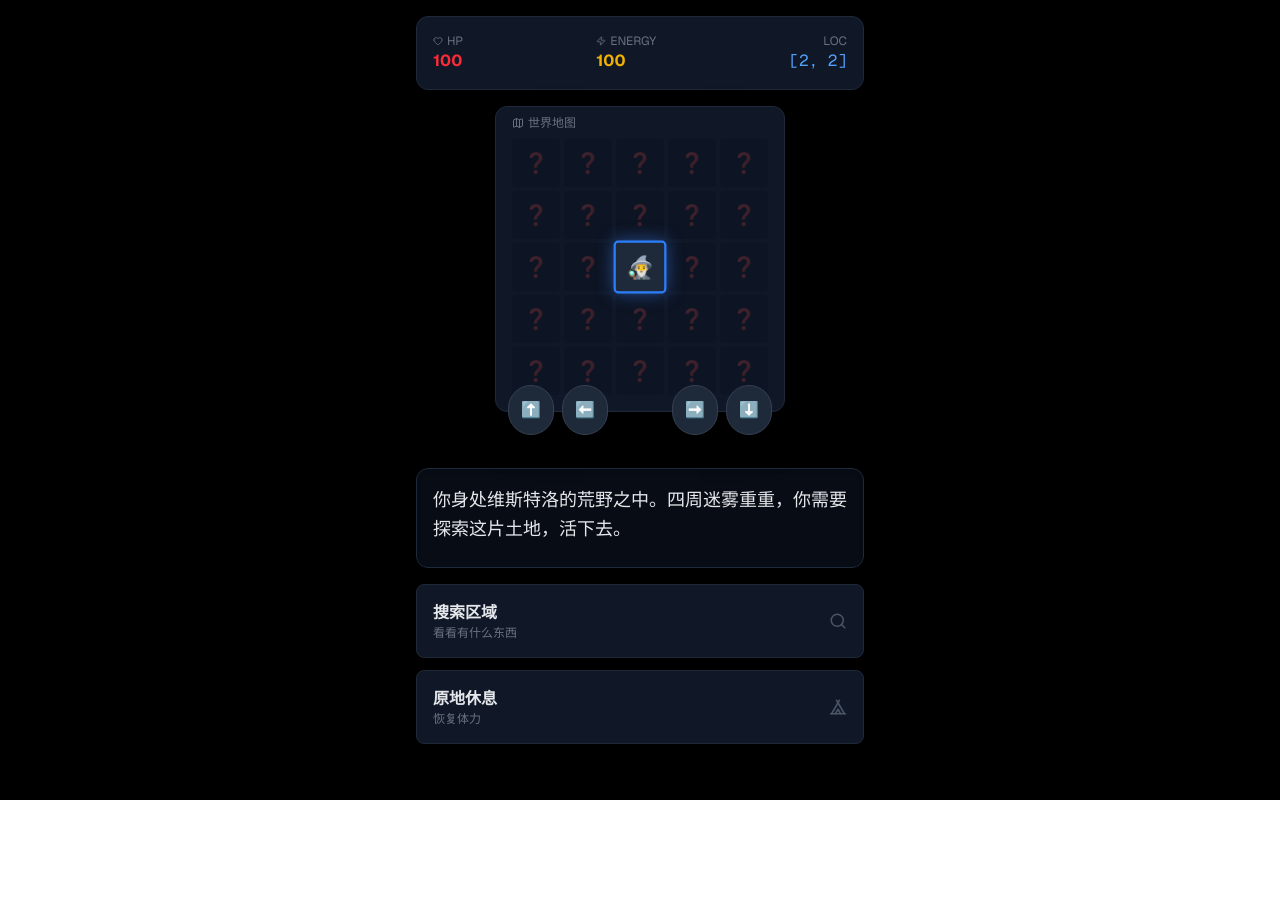
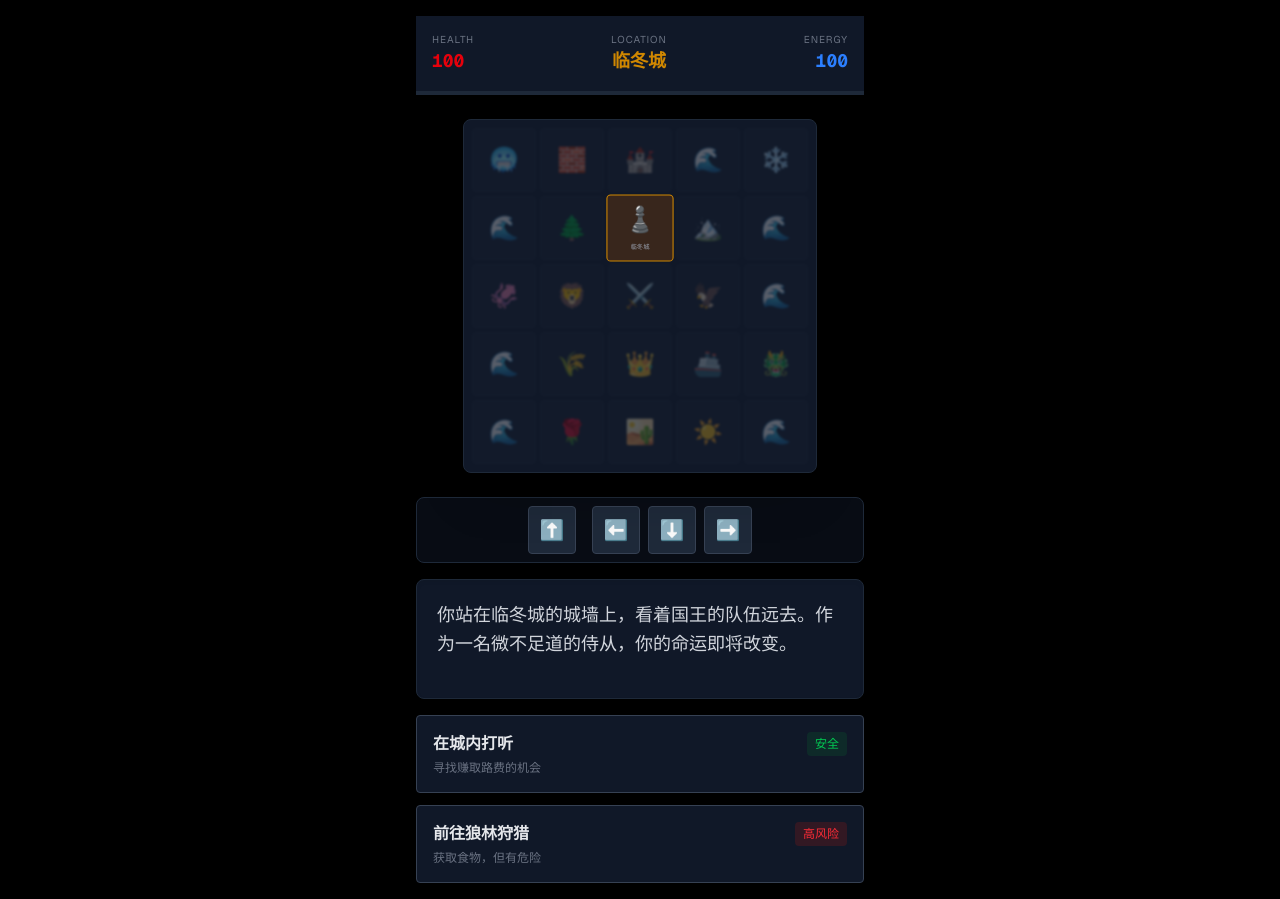
Before and after one commit to StudioSiyuan/westeros-ai-game, a Next.js app: page / in a window 1280 px wide. Before the commit the page ends 800 px from the top, so only its background shows below. Built offline with nearby package versions, Linux system fonts and the light colour scheme.

Commit message:
auto update: Sun Nov 30 18:32:28     2025

```diff
--- a/app/api/game/route.ts
+++ b/app/api/game/route.ts
@@ -3,47 +3,50 @@ import { z } from 'zod';
 export const maxDuration = 60;
 
 export async function POST(req: Request) {
-  const { gameState, action, mapInfo } = await req.json(); // 接收 mapInfo
+  // 接收 locationName (具体的维斯特洛地名)
+  const { gameState, action, locationName } = await req.json();
   const apiKey = process.env.GOOGLE_GENERATIVE_AI_API_KEY;
 
   if (!apiKey) return new Response(JSON.stringify({ error: "No API Key" }), { status: 500 });
 
-  // 这里的 Prompt 更加侧重环境生成
   const systemPrompt = `
-    你是一款《权力的游戏》背景的 Roguelike 生存游戏 DM。
+    你是一款《权力的游戏》(冰与火之歌) 文字RPG的 DM。
 
-    【玩家状态】
-    HP:${gameState.hp}, 精力:${gameState.energy}
-    当前坐标: [${gameState.position.x}, ${gameState.position.y}]
-    地形类型: ${mapInfo.biome} (例如: 森林/废墟/城堡/河流)
+    【当前剧情背景】
+    玩家身处：${locationName}
+    (坐标: [${gameState.position.x}, ${gameState.position.y}])
+    玩家状态: HP ${gameState.hp}, 精力 ${gameState.energy}
+    持有物品: ${gameState.inventory.join(', ')}
 
     【玩家行动】
     "${action}"
 
-    【任务】
-    请生成这一格发生的事件。
-    1. 如果是第一次进入该坐标，生成一个环境描述 + 随机遭遇（敌人/宝物/NPC）。
-    2. 如果是"搜索"，生成获得物品或遭遇陷阱的结果。
-    3. 必须简短有力（100字以内）。
+    【生成要求】
+    1. **必须结合维斯特洛的地理设定**。
+       - 如果在【临冬城】：涉及史塔克家族、寒冷、狼。
+       - 如果在【君临】：涉及兰尼斯特、金袍子、肮脏的街道、政治阴谋。
+       - 如果在【绝境长城】：涉及守夜人、异鬼传说。
+       - 如果在【多恩】：涉及炎热、沙蛇、美酒。
+    2. 只有在玩家选择"探索"或"移动"到新区域时，才描述环境。
+    3. 风格冷酷写实，不要废话。
 
-    请严格输出 JSON:
+    请输出纯 JSON:
     {
-      "scene_text": "剧情描述",
-      "location": "地点名 (如: 黑暗森林深处)",
+      "scene_text": "剧情描述（中文）",
+      "location": "${locationName}",
       "hp_change": 数字,
       "energy_change": 数字,
       "item_gained": "物品名" 或 null,
-      "enemy_encountered": boolean (是否遇到敌人),
       "choices": [
-        { "title": "搜索区域", "desc": "消耗精力寻找物资", "risk": "low" },
-        { "title": "原地休息", "desc": "恢复少量体力", "risk": "low" },
-        { "title": "设下陷阱", "desc": "防御潜在敌人", "risk": "high" }
+        { "title": "选项1", "desc": "简短描述", "risk": "low" },
+        { "title": "选项2", "desc": "简短描述", "risk": "high" },
+        { "title": "选项3", "desc": "简短描述", "risk": "high" }
       ]
     }
   `;
 
   try {
-    const url = `https://generativelanguage.googleapis.com/v1beta/models/gemini-1.5-flash:generateContent?key=${apiKey}`;
+    const url = `https://generativelanguage.googleapis.com/v1beta/models/gemini-1.5-flash-002:generateContent?key=${apiKey}`;
 
     const response = await fetch(url, {
       method: 'POST',
--- a/app/page.tsx
+++ b/app/page.tsx
@@ -2,84 +2,81 @@
 
 import { useState, useEffect } from 'react';
 import { motion, AnimatePresence } from 'framer-motion';
-import { Heart, Zap, Map as MapIcon, Compass, Footprints, Search, Tent, ShieldAlert } from 'lucide-react';
+import { Heart, Zap, Map as MapIcon, Compass, Search, ShieldAlert, Skull } from 'lucide-react';
 
-// 地图配置
-const GRID_SIZE = 5; // 5x5 地图
-const CELL_SIZE = 60; // 格子大小
+// --- 维斯特洛地图配置 ---
+// 5x5 网格，对应维斯特洛大陆从北到南
+// 符号：🧱长城 🐺临冬城 🦁凯岩城 🦅鹰巢城 👑君临 🌹高庭 ☀️多恩 🦑铁群岛
+const WORLD_MAP = [
+  ['🥶 鬼影森林', '🧱 绝境长城', '🏰 黑城堡',   '🌊 颤抖海',   '❄️ 永冬之地'],
+  ['🌊 冰湾',     '🌲 狼林',     '🐺 临冬城',   '🏔️ 恐怖堡',   '🌊 狭海'],
+  ['🦑 铁群岛',   '🦁 凯岩城',   '⚔️ 三叉戟河', '🦅 鹰巢城',   '🌊 狭海'],
+  ['🌊 落日之海', '🌾 河湾地',   '👑 君临城',   '🚢 黑水湾',   '🐲 龙石岛'],
+  ['🌊 落日之海', '🌹 高庭',     '🏜️ 赤红山脉', '☀️ 多恩阳戟', '🌊 夏日之海']
+];
+
+const GRID_SIZE = 5;
 
 export default function GamePage() {
   const [loading, setLoading] = useState(false);
 
-  // 初始状态
+  // 初始状态：玩家出生在 [2,1] 临冬城
   const [state, setState] = useState({
     hp: 100,
     energy: 100,
-    inventory: ["生锈匕首"],
-    position: { x: 2, y: 2 }, // 玩家出生在地图中心
-    visited: ["2-2"], // 记录去过的坐标 "x-y"
+    inventory: ["国王劳勃的诏书"], // 开局道具
+    position: { x: 2, y: 1 },
+    visited: ["2-1"],
     history: ""
   });
 
-  const [text, setText] = useState("你身处维斯特洛的荒野之中。四周迷雾重重，你需要探索这片土地，活下去。");
+  const [text, setText] = useState("你站在临冬城的城墙上，看着国王的队伍远去。作为一名微不足道的侍从，你的命运即将改变。");
   const [choices, setChoices] = useState([
-    { title: "搜索区域", desc: "看看有什么东西", risk: "low" },
-    { title: "原地休息", desc: "恢复体力", risk: "low" }
+    { title: "在城内打听", desc: "寻找赚取路费的机会", risk: "low" },
+    { title: "前往狼林狩猎", desc: "获取食物，但有危险", risk: "high" }
   ]);
 
-  // 地图生成 (简单随机地形)
-  const [mapData] = useState(() => {
-    const biomes = ['🌲 森林', '🏰 废墟', '🌫️ 沼泽', '🏔️ 山地', '💧 河流'];
-    const grid: string[][] = [];
-    for(let y=0; y<GRID_SIZE; y++){
-      const row = [];
-      for(let x=0; x<GRID_SIZE; x++){
-        row.push(biomes[Math.floor(Math.random() * biomes.length)]);
-      }
-      grid.push(row);
-    }
-    // 出生点固定
-    grid[2][2] = '🏕️ 营地';
-    return grid;
-  });
+  // --- 获取当前格子的具体地名 ---
+  const getCurrentLocationName = (x: number, y: number) => {
+    const raw = WORLD_MAP[y][x]; // 例如 "🐺 临冬城"
+    return raw.split(' ')[1];    // 返回 "临冬城"
+  };
 
-  // --- 核心逻辑：移动 ---
+  // --- 移动逻辑 ---
   async function movePlayer(dx: number, dy: number) {
     if (loading) return;
 
     const newX = state.position.x + dx;
     const newY = state.position.y + dy;
 
-    // 边界检查
     if (newX < 0 || newX >= GRID_SIZE || newY < 0 || newY >= GRID_SIZE) return;
 
-    // 更新位置
+    // 某些地方无法进入（比如纯粹的大海），这里暂不限制，让AI处理落水剧情
+
     const posKey = `${newX}-${newY}`;
-    const isNewArea = !state.visited.includes(posKey);
+    const locationName = getCurrentLocationName(newX, newY);
 
     const newState = {
       ...state,
       position: { x: newX, y: newY },
-      energy: Math.max(0, state.energy - 5), // 移动消耗精力
-      visited: isNewArea ? [...state.visited, posKey] : state.visited
+      energy: Math.max(0, state.energy - 10), // 长途旅行消耗更多精力
+      visited: !state.visited.includes(posKey) ? [...state.visited, posKey] : state.visited
     };
 
     setState(newState);
 
-    // 触发 AI 事件
-    const actionDesc = isNewArea ? `探索新区域` : `回到已知区域`;
-    const biome = mapData[newY][newX];
-
-    await triggerAI(newState, actionDesc, biome);
+    // 触发 AI：传入地名
+    await triggerAI(newState, `抵达了 ${locationName}`, locationName);
   }
 
-  // --- 核心逻辑：执行动作 ---
+  // --- 选项逻辑 ---
   async function handleChoice(choiceTitle: string) {
-    await triggerAI(state, choiceTitle, mapData[state.position.y][state.position.x]);
+    const locName = getCurrentLocationName(state.position.x, state.position.y);
+    await triggerAI(state, choiceTitle, locName);
   }
 
   // --- AI 交互 ---
-  async function triggerAI(currentState: any, action: string, biome: string) {
+  async function triggerAI(currentState: any, action: string, locationName: string) {
     setLoading(true);
     try {
       const res = await fetch('/api/game', {
@@ -87,7 +84,7 @@ export default function GamePage() {
         body: JSON.stringify({
           gameState: currentState,
           action: action,
-          mapInfo: { biome } // 把当前格子的地形发给AI
+          locationName: locationName // 关键：告诉AI我们在哪
         }),
       });
       const data = await res.json();
@@ -112,36 +109,32 @@ export default function GamePage() {
   }
 
   return (
-    <div className="min-h-screen bg-black text-gray-200 font-sans p-4 flex flex-col items-center">
+    <div className="min-h-screen bg-black text-gray-300 font-sans p-4 flex flex-col items-center">
 
-      {/* 顶部状态 */}
-      <div className="w-full max-w-md bg-gray-900 p-4 rounded-xl border border-gray-800 flex justify-between mb-4">
+      {/* 顶部 HUD */}
+      <div className="w-full max-w-md bg-gray-900 border-b-4 border-gray-800 p-4 mb-6 flex justify-between items-center shadow-lg">
         <div className="flex flex-col">
-          <span className="text-xs text-gray-500 flex items-center gap-1"><Heart size={10}/> HP</span>
-          <span className="text-red-500 font-bold">{state.hp}</span>
+          <span className="text-[10px] uppercase tracking-widest text-gray-500">Health</span>
+          <span className="text-red-600 font-bold font-mono text-lg">{state.hp}</span>
         </div>
-        <div className="flex flex-col">
-          <span className="text-xs text-gray-500 flex items-center gap-1"><Zap size={10}/> ENERGY</span>
-          <span className="text-yellow-500 font-bold">{state.energy}</span>
+        <div className="flex flex-col text-center">
+          <span className="text-[10px] uppercase tracking-widest text-gray-500">Location</span>
+          <span className="text-yellow-600 font-bold text-lg">
+            {getCurrentLocationName(state.position.x, state.position.y)}
+          </span>
         </div>
         <div className="flex flex-col text-right">
-          <span className="text-xs text-gray-500">LOC</span>
-          <span className="text-blue-400 font-mono">[{state.position.x}, {state.position.y}]</span>
+          <span className="text-[10px] uppercase tracking-widest text-gray-500">Energy</span>
+          <span className="text-blue-500 font-bold font-mono text-lg">{state.energy}</span>
         </div>
       </div>
 
-      {/* --- 核心创新：地图显示区域 --- */}
-      <div className="relative bg-gray-900 p-4 rounded-xl border border-gray-800 shadow-2xl mb-6">
-        <div className="absolute top-2 left-4 text-xs text-gray-500 flex items-center gap-1">
-          <MapIcon size={12}/> 世界地图
-        </div>
-
-        <div
-          className="grid gap-1 mt-4"
-          style={{ gridTemplateColumns: `repeat(${GRID_SIZE}, 1fr)` }}
-        >
-          {mapData.map((row, y) => (
-            row.map((cell, x) => {
+      {/* --- 维斯特洛地图 --- */}
+      <div className="relative bg-gray-900 p-2 rounded-lg border border-gray-800 shadow-2xl mb-6 select-none">
+        <div className="grid gap-1" style={{ gridTemplateColumns: `repeat(${GRID_SIZE}, 1fr)` }}>
+          {WORLD_MAP.map((row, y) => (
+            row.map((cellRaw, x) => {
+              const [icon, name] = cellRaw.split(' ');
               const isPlayerHere = x === state.position.x && y === state.position.y;
               const isVisited = state.visited.includes(`${x}-${y}`);
 
@@ -149,64 +142,73 @@ export default function GamePage() {
                 <div
                   key={`${x}-${y}`}
                   className={`
-                    w-12 h-12 flex items-center justify-center text-xl rounded cursor-default transition-all duration-500
-                    ${isPlayerHere ? 'bg-blue-900/50 border-2 border-blue-500 shadow-[0_0_15px_rgba(59,130,246,0.5)] scale-110 z-10' : ''}
-                    ${!isVisited && !isPlayerHere ? 'bg-gray-950 opacity-20' : 'bg-gray-800'}
+                    w-14 h-14 md:w-16 md:h-16 flex flex-col items-center justify-center rounded cursor-help transition-all duration-300 relative
+                    ${isPlayerHere ? 'bg-yellow-900/40 border border-yellow-600 z-10 scale-105' : 'bg-gray-800/50 border border-gray-800'}
+                    ${!isVisited && !isPlayerHere ? 'opacity-30 blur-[1px]' : 'opacity-100'}
                   `}
+                  title={name}
                 >
-                  {/* 玩家图标 或 地形图标 或 迷雾 */}
-                  {isPlayerHere ? '🧙‍♂️' : (isVisited ? cell.split(' ')[0] : '❓')}
+                  <span className="text-2xl">{isPlayerHere ? '♟️' : icon}</span>
+                  {/* 只在去过的地方或当前位置显示名字 */}
+                  {(isVisited || isPlayerHere) && (
+                    <span className="text-[8px] mt-1 text-gray-400 scale-75 whitespace-nowrap">{name}</span>
+                  )}
                 </div>
               )
             })
           ))}
         </div>
 
-        {/* 方向控制器 */}
-        <div className="absolute -bottom-6 left-1/2 -translate-x-1/2 flex gap-2">
-          <button onClick={() => movePlayer(0, -1)} disabled={loading} className="p-3 bg-gray-800 rounded-full border border-gray-700 hover:bg-gray-700 active:scale-95">⬆️</button>
-          <div className="flex gap-16">
-            <button onClick={() => movePlayer(-1, 0)} disabled={loading} className="p-3 bg-gray-800 rounded-full border border-gray-700 hover:bg-gray-700 active:scale-95">⬅️</button>
-            <button onClick={() => movePlayer(1, 0)} disabled={loading} className="p-3 bg-gray-800 rounded-full border border-gray-700 hover:bg-gray-700 active:scale-95">➡️</button>
-          </div>
-          <button onClick={() => movePlayer(0, 1)} disabled={loading} className="p-3 bg-gray-800 rounded-full border border-gray-700 hover:bg-gray-700 active:scale-95">⬇️</button>
+        {/* 移动控制 (覆盖在地图上层) */}
+        <div className="absolute inset-0 pointer-events-none flex items-center justify-center">
+           {/* 这里可以放一些特效，暂时留空 */}
         </div>
       </div>
 
-      <div className="h-8"></div> {/* 占位符 */}
+      {/* 剧情与操作 */}
+      <div className="w-full max-w-md space-y-4">
 
-      {/* 剧情文本 */}
-      <div className="w-full max-w-md bg-gray-900/50 p-4 rounded-xl border border-gray-800 min-h-[100px] mb-4 font-serif text-lg leading-relaxed text-gray-200 shadow-inner">
+        {/* 控制板 */}
+        <div className="flex justify-center gap-4 py-2 bg-gray-900/50 rounded-lg border border-gray-800">
+          <button onClick={() => movePlayer(0, -1)} disabled={loading} className="w-12 h-12 bg-gray-800 rounded hover:bg-gray-700 active:bg-gray-600 text-xl border border-gray-700">⬆️</button>
+          <div className="flex gap-2">
+            <button onClick={() => movePlayer(-1, 0)} disabled={loading} className="w-12 h-12 bg-gray-800 rounded hover:bg-gray-700 active:bg-gray-600 text-xl border border-gray-700">⬅️</button>
+            <button onClick={() => movePlayer(0, 1)} disabled={loading} className="w-12 h-12 bg-gray-800 rounded hover:bg-gray-700 active:bg-gray-600 text-xl border border-gray-700">⬇️</button>
+            <button onClick={() => movePlayer(1, 0)} disabled={loading} className="w-12 h-12 bg-gray-800 rounded hover:bg-gray-700 active:bg-gray-600 text-xl border border-gray-700">➡️</button>
+          </div>
+        </div>
+
+        <div className="bg-gray-900 p-5 rounded-lg border border-gray-800 min-h-[120px] shadow-inner">
           <AnimatePresence mode='wait'>
             <motion.div
               key={text}
               initial={{ opacity: 0 }} animate={{ opacity: 1 }}
+              className="text-lg leading-relaxed text-gray-300 font-serif"
             >
-              {loading ? <span className="animate-pulse text-yellow-500">命运计算中...</span> : text}
+              {loading ? <span className="flex items-center gap-2 text-yellow-600"><Compass className="animate-spin"/> 渡鸦正在飞行...</span> : text}
             </motion.div>
           </AnimatePresence>
         </div>
 
-      {/* 交互按钮 */}
-      <div className="w-full max-w-md grid grid-cols-1 gap-3">
+        <div className="grid gap-3">
           {choices.map((c, i) => (
             <button
               key={i}
               onClick={() => handleChoice(c.title)}
               disabled={loading}
-            className="flex items-center justify-between bg-gray-900 border border-gray-800 hover:border-yellow-700 p-4 rounded-lg text-left transition-all active:bg-gray-800"
+              className="w-full bg-gray-900 border border-gray-700 hover:border-yellow-700 p-4 rounded text-left transition-all active:bg-gray-800 group"
             >
-            <div>
-              <div className="font-bold text-gray-200">{c.title}</div>
-              <div className="text-xs text-gray-500">{c.desc}</div>
+              <div className="flex justify-between items-center">
+                <span className="font-bold text-gray-200 group-hover:text-yellow-500">{c.title}</span>
+                <span className={`text-xs px-2 py-1 rounded ${c.risk === 'high' ? 'bg-red-900/30 text-red-500' : 'bg-green-900/30 text-green-500'}`}>
+                  {c.risk === 'high' ? '高风险' : '安全'}
+                </span>
               </div>
-            {c.title.includes("搜索") ? <Search size={18} className="text-gray-600"/> :
-             c.title.includes("休息") ? <Tent size={18} className="text-gray-600"/> :
-             <ShieldAlert size={18} className="text-gray-600"/>}
+              <div className="text-xs text-gray-500 mt-1">{c.desc}</div>
             </button>
           ))}
         </div>
-
+      </div>
     </div>
   );
 }
```
Lines whose indentation alone changed are shown as unchanged.
